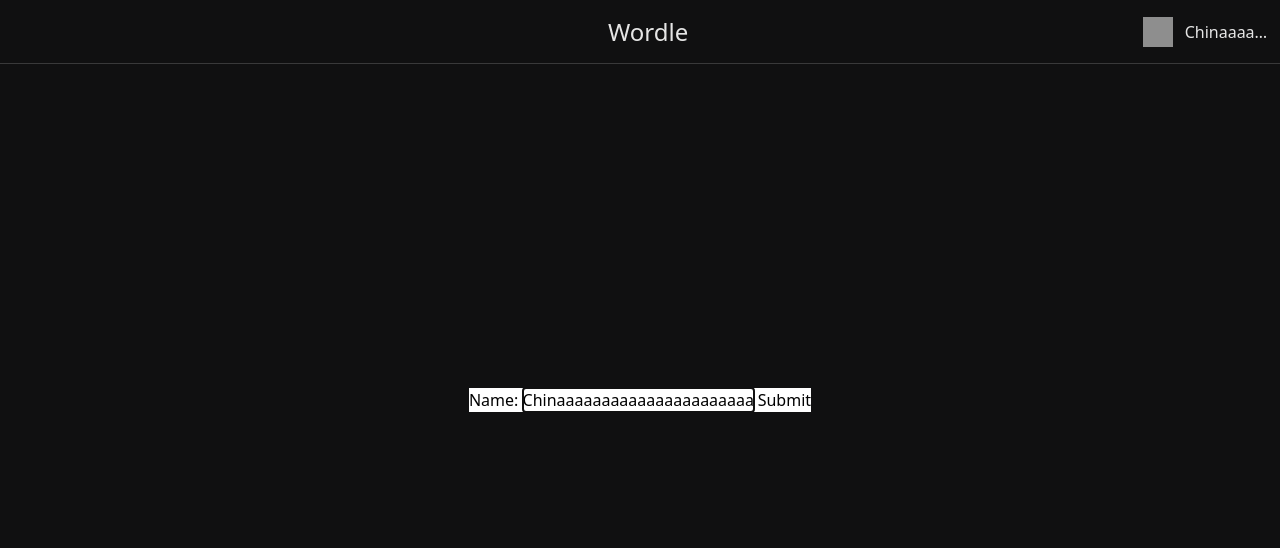
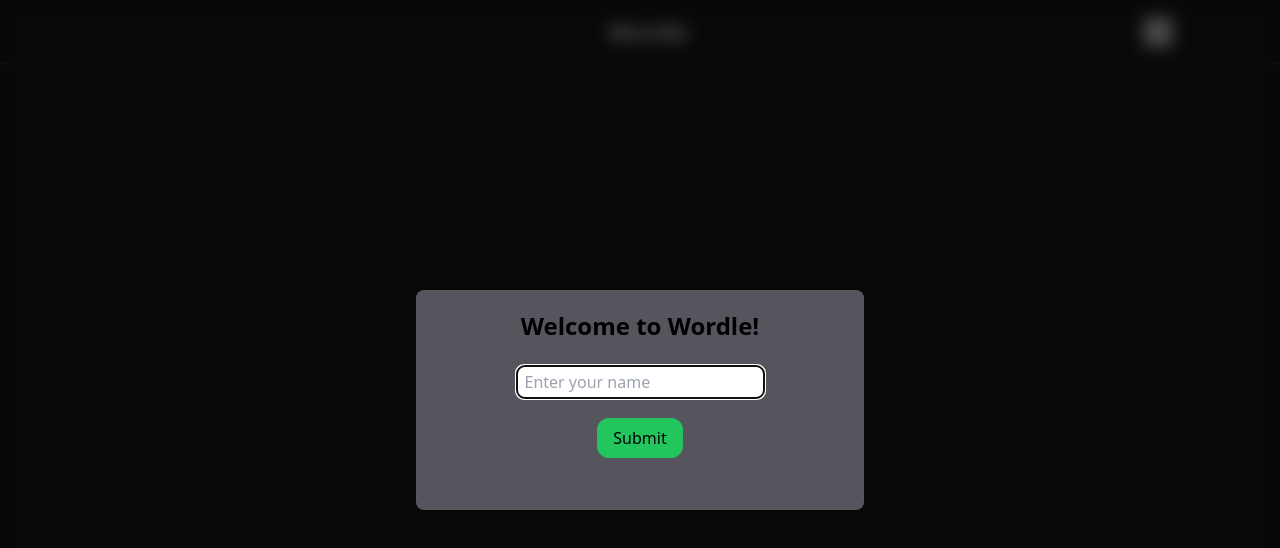
Before and after one commit to Raj28Mall/Wordle, a Svelte app in the folder frontend/: page / in a window 1280 px wide. Shown: the top 548 px of the page. Built offline with nearby package versions, Linux system fonts and the light colour scheme; grey boxes are pictures that could not be loaded.

Commit message:
Dialogue modal styles complete

```diff
--- a/frontend/src/App.svelte
+++ b/frontend/src/App.svelte
@@ -1,30 +1,49 @@
 <script>
   import { onMount } from "svelte";
-  let name = $state("Chinaaaaaaaaaaaaaaaaaaaaaa");
+  let name =$state('');
+  let isOpen=$state(false);
   let dialog;
   import Navbar from './Navbar/Navbar.svelte';
 
   onMount(() => {
     dialog.showModal();
+    isOpen=true;
   });
 
   const closeDialog=()=>{
     dialog.close();
+    isOpen=false;
   }
 
+  const handleSubmit=()=>{
+    if(name){
+      closeDialog();
+    }
+  }
 </script>
 
-<main class="bg-[#121213] min-h-screen">
+<main class="bg-[#121213] min-h-screen ">
   <header>
-    <Navbar name={name}/>
+    <Navbar {name}/>
   </header>
+
+  {#if isOpen}
+    <div class="fixed inset-0 backdrop-blur bg-black/50"></div>
+  {/if}
 </main>
 
 
-<dialog bind:this={dialog}>
-  <form method="dialog">
-    <label for="name">Name:</label>
-    <input type="text" id="name" bind:value={name} required placeholder="Enter your name">
-    <button type="submit" onclick={closeDialog}>Submit</button>
-  </form>
+<dialog class="bg-[#55555d] rounded-lg" bind:this={dialog}>
+  <div class="w-[35vw] h-[25vh]">
+    <form method="dialog">
+      <fieldset class="mt-5">
+        <legend class="header text-center text-2xl font-bold mb-6">Welcome to Wordle!</legend>
+
+        <div class="flex flex-col items-center space-y-5">
+          <input class="nameinput px-2 py-1 rounded-lg" type="text" bind:value={name} required placeholder="Enter your name">
+            <button class="btn bg-green-500 rounded-xl px-4 py-2 hover:bg-green-600 active:bg-green-300" type="submit" onclick={handleSubmit}>Submit</button>
+        </div>
+      </fieldset>
+    </form>
+  </div>
 </dialog>
```
